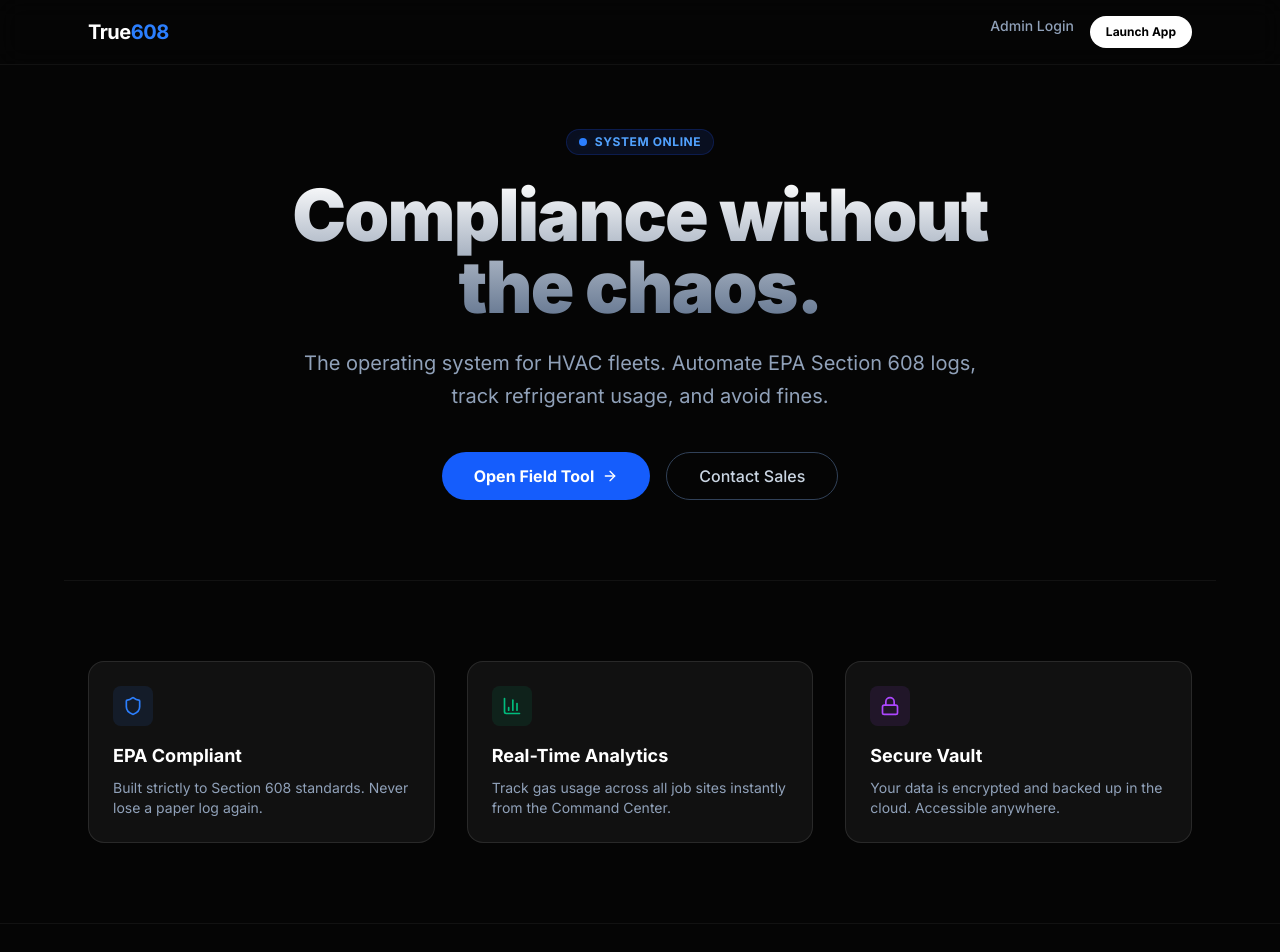
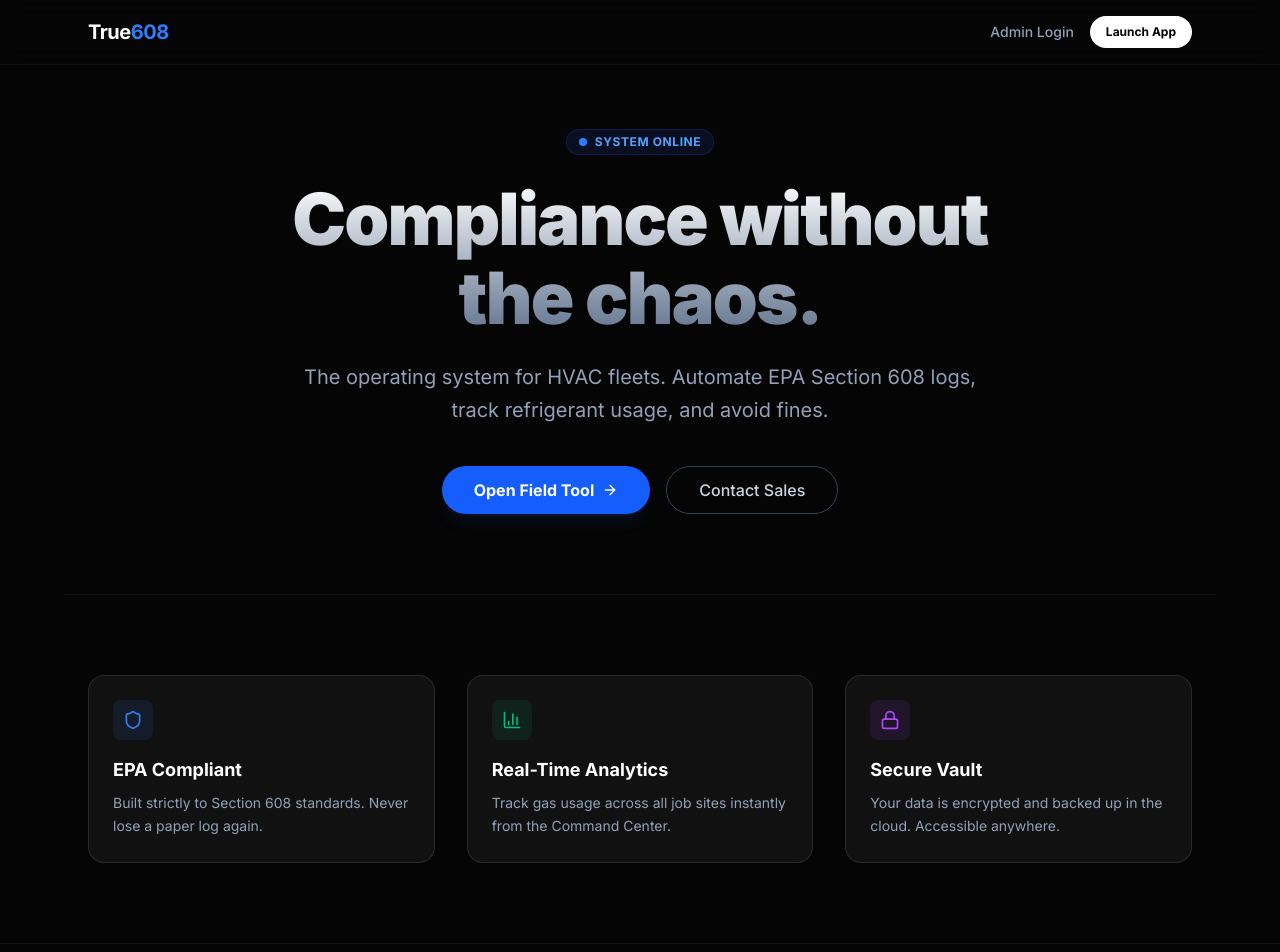
Before and after one commit to RisheeRaswath/True608-Website, a Next.js app: page / in a window 1280 px wide. Shown: the top 952 px of the page. Built offline with nearby package versions, Linux system fonts and the light colour scheme.

Commit message:
Final: Landing Page Links and Flow

```diff
--- a/src/app/page.tsx
+++ b/src/app/page.tsx
@@ -10,11 +10,16 @@
       {/* NAVBAR */}
       <nav className="fixed top-0 w-full z-50 border-b border-white/5 bg-[#050505]/80 backdrop-blur-md">
         <div className="max-w-6xl mx-auto px-6 h-16 flex items-center justify-between">
-          <div className="text-xl font-bold tracking-tight">
-            True<span className="text-blue-500">608</span>
-          </div>
+
+          {/* LOGO - CLICKABLE LINK TO HOME */}
+          <Link href="/" className="cursor-pointer hover:opacity-80 transition-opacity">
+            <div className="text-xl font-bold tracking-tight">
+              True<span className="text-blue-500">608</span>
+            </div>
+          </Link>
+
           <div className="flex gap-4">
-            <Link href="/login" className="text-sm font-medium text-slate-400 hover:text-white transition-colors">
+            <Link href="/login" className="text-sm font-medium text-slate-400 hover:text-white transition-colors flex items-center">
               Admin Login
             </Link>
             <Link
@@ -37,7 +42,8 @@
           System Online
         </div>
 
-        <h1 className="text-5xl md:text-7xl font-black tracking-tight mb-6 bg-clip-text text-transparent bg-gradient-to-b from-white to-slate-500">
+        {/* HERO TEXT - SIZE IS PERFECT FOR AUTHORITY */}
+        <h1 className="text-5xl md:text-7xl font-black tracking-tight mb-6 bg-clip-text text-transparent bg-gradient-to-b from-white to-slate-500 leading-[1.1]">
           Compliance without <br/> the chaos.
         </h1>
 
@@ -46,15 +52,18 @@
         </p>
 
         <div className="flex flex-col sm:flex-row gap-4 justify-center items-center">
+          {/* LAUNCH APP - DIRECT ACCESS (Low Friction) */}
           <Link
             href="/log"
-            className="w-full sm:w-auto h-12 px-8 rounded-full bg-blue-600 hover:bg-blue-500 text-white font-bold flex items-center justify-center gap-2 transition-all hover:scale-105"
+            className="w-full sm:w-auto h-12 px-8 rounded-full bg-blue-600 hover:bg-blue-500 text-white font-bold flex items-center justify-center gap-2 transition-all hover:scale-105 shadow-lg shadow-blue-900/20"
           >
             Open Field Tool <ArrowRight className="w-4 h-4" />
           </Link>
+
+          {/* CONTACT SALES - OPENS MAIL APP */}
           <Link
             href="mailto:sales@true608.com"
-            className="w-full sm:w-auto h-12 px-8 rounded-full border border-slate-700 hover:border-slate-500 text-slate-300 font-medium flex items-center justify-center gap-2 transition-all"
+            className="w-full sm:w-auto h-12 px-8 rounded-full border border-slate-700 hover:border-slate-500 text-slate-300 font-medium flex items-center justify-center gap-2 transition-all hover:bg-white/5"
           >
             Contact Sales
           </Link>
@@ -65,30 +74,30 @@
       <div className="max-w-6xl mx-auto px-6 py-20 border-t border-white/5">
         <div className="grid grid-cols-1 md:grid-cols-3 gap-8">
           {/* Feature 1 */}
-          <div className="p-6 rounded-2xl bg-white/5 border border-white/10 hover:border-blue-500/30 transition-colors">
-            <div className="w-10 h-10 rounded-lg bg-blue-500/10 flex items-center justify-center mb-4">
+          <div className="p-6 rounded-2xl bg-white/5 border border-white/10 hover:border-blue-500/30 transition-colors group">
+            <div className="w-10 h-10 rounded-lg bg-blue-500/10 flex items-center justify-center mb-4 group-hover:bg-blue-500/20 transition-colors">
               <Shield className="w-5 h-5 text-blue-500" />
             </div>
-            <h3 className="text-lg font-bold mb-2">EPA Compliant</h3>
-            <p className="text-slate-400 text-sm">Built strictly to Section 608 standards. Never lose a paper log again.</p>
+            <h3 className="text-lg font-bold mb-2 text-white">EPA Compliant</h3>
+            <p className="text-slate-400 text-sm leading-relaxed">Built strictly to Section 608 standards. Never lose a paper log again.</p>
           </div>
 
           {/* Feature 2 */}
-          <div className="p-6 rounded-2xl bg-white/5 border border-white/10 hover:border-emerald-500/30 transition-colors">
-            <div className="w-10 h-10 rounded-lg bg-emerald-500/10 flex items-center justify-center mb-4">
+          <div className="p-6 rounded-2xl bg-white/5 border border-white/10 hover:border-emerald-500/30 transition-colors group">
+            <div className="w-10 h-10 rounded-lg bg-emerald-500/10 flex items-center justify-center mb-4 group-hover:bg-emerald-500/20 transition-colors">
               <BarChart3 className="w-5 h-5 text-emerald-500" />
             </div>
-            <h3 className="text-lg font-bold mb-2">Real-Time Analytics</h3>
-            <p className="text-slate-400 text-sm">Track gas usage across all job sites instantly from the Command Center.</p>
+            <h3 className="text-lg font-bold mb-2 text-white">Real-Time Analytics</h3>
+            <p className="text-slate-400 text-sm leading-relaxed">Track gas usage across all job sites instantly from the Command Center.</p>
           </div>
 
           {/* Feature 3 */}
-          <div className="p-6 rounded-2xl bg-white/5 border border-white/10 hover:border-purple-500/30 transition-colors">
-            <div className="w-10 h-10 rounded-lg bg-purple-500/10 flex items-center justify-center mb-4">
+          <div className="p-6 rounded-2xl bg-white/5 border border-white/10 hover:border-purple-500/30 transition-colors group">
+            <div className="w-10 h-10 rounded-lg bg-purple-500/10 flex items-center justify-center mb-4 group-hover:bg-purple-500/20 transition-colors">
               <Lock className="w-5 h-5 text-purple-500" />
             </div>
-            <h3 className="text-lg font-bold mb-2">Secure Vault</h3>
-            <p className="text-slate-400 text-sm">Your data is encrypted and backed up in the cloud. Accessible anywhere.</p>
+            <h3 className="text-lg font-bold mb-2 text-white">Secure Vault</h3>
+            <p className="text-slate-400 text-sm leading-relaxed">Your data is encrypted and backed up in the cloud. Accessible anywhere.</p>
           </div>
         </div>
       </div>
```
